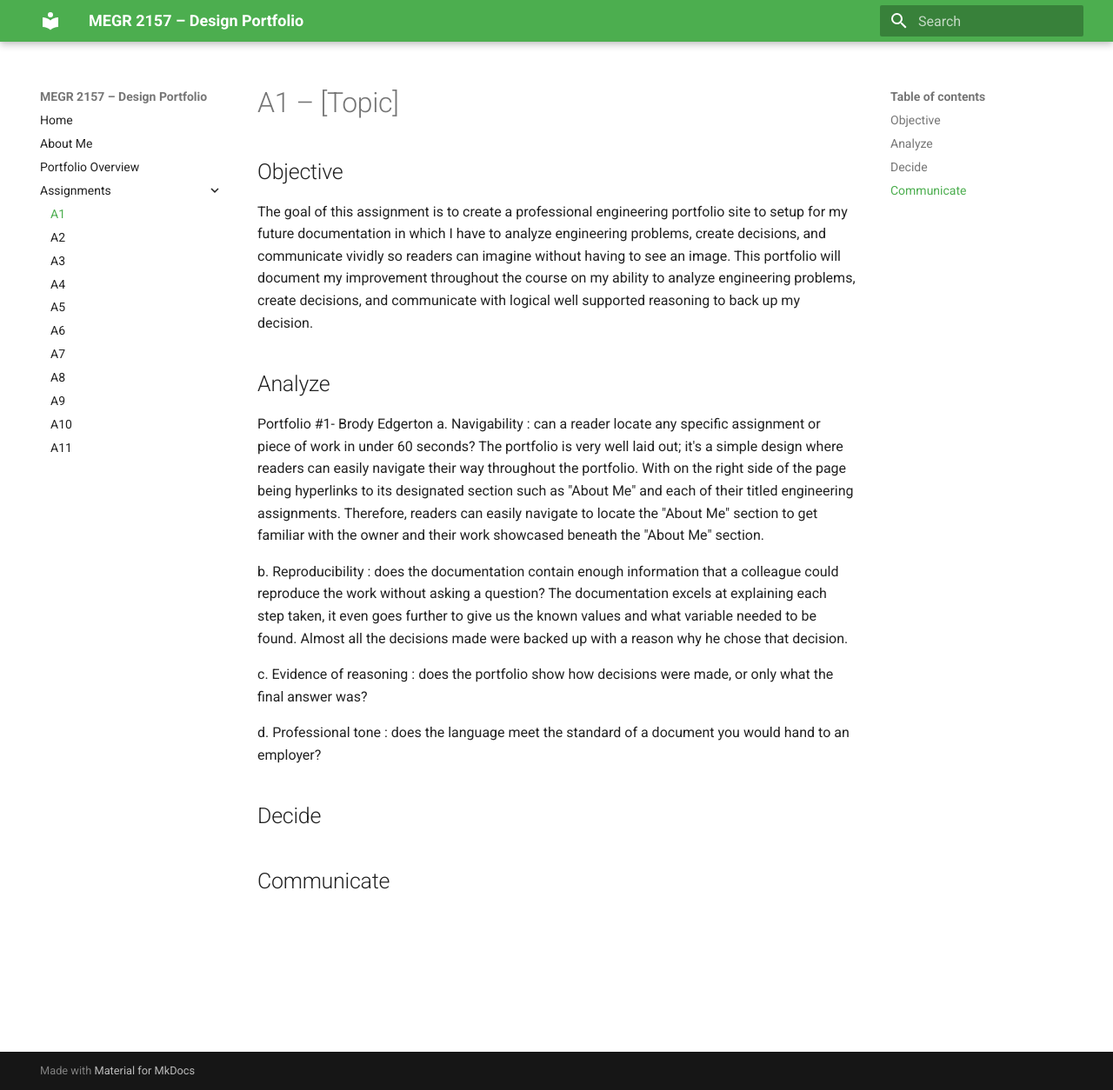
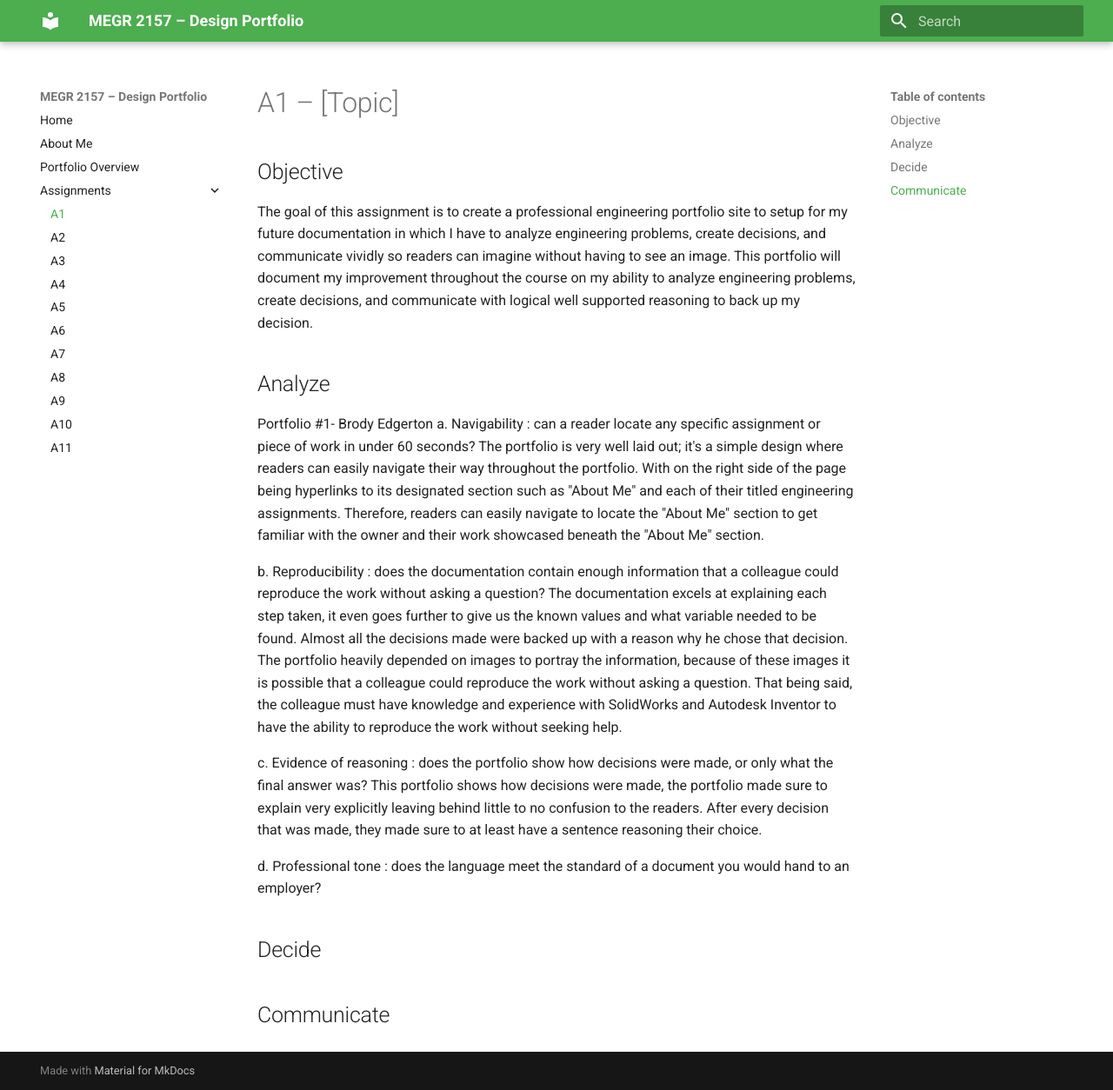
Before and after one commit to Jeffrey-Mendoza/megr2157-portfolio, an MkDocs documentation site: the page built from docs/assignments/A01/index.md, in a window 1280 px wide and 1254 px high. Shown: the whole window at 87% size. Built offline with MkDocs 1.6.1 and Material for MkDocs 9.7.7, drawn with Linux system fonts in a browser that asks for light colours.

Commit message:
Enhance documentation clarity and completeness
Added details about reproducibility and reasoning in documentation.

```diff
--- a/docs/assignments/A01/index.md
+++ b/docs/assignments/A01/index.md
@@ -9,9 +9,10 @@ a.  Navigability : can a reader locate any specific assignment or piece of work
 The portfolio is very well laid out; it's a simple design where readers can easily navigate their way throughout the portfolio. With on the right side of the page being hyperlinks to its designated section such as "About Me" and each of their titled engineering assignments. Therefore, readers can easily navigate to locate the "About Me" section to get familiar with the owner and their work showcased beneath the "About Me" section.
 
 b.  Reproducibility : does the documentation contain enough information that a colleague could reproduce the work without asking a question?
-The documentation excels at explaining each step taken, it even goes further to give us the known values and what variable needed to be found. Almost all the decisions made were backed up with a reason why he chose that decision.
+The documentation excels at explaining each step taken, it even goes further to give us the known values and what variable needed to be found. Almost all the decisions made were backed up with a reason why he chose that decision. The portfolio heavily depended on images to portray the information, because of these images it is possible that a colleague could reproduce the work without asking a question. That being said, the colleague must have knowledge and experience with SolidWorks and Autodesk Inventor to have the ability to reproduce the work without seeking help.
 
 c.  Evidence of reasoning : does the portfolio show how decisions were made, or only what the final answer was?
+This portfolio shows how decisions were made, the portfolio made sure to explain very explicitly leaving behind little to no confusion to the readers. After every decision that was made, they made sure to at least have a sentence reasoning their choice.
 
 d.  Professional tone : does the language meet the standard of a document you would hand to an employer?
 
```
